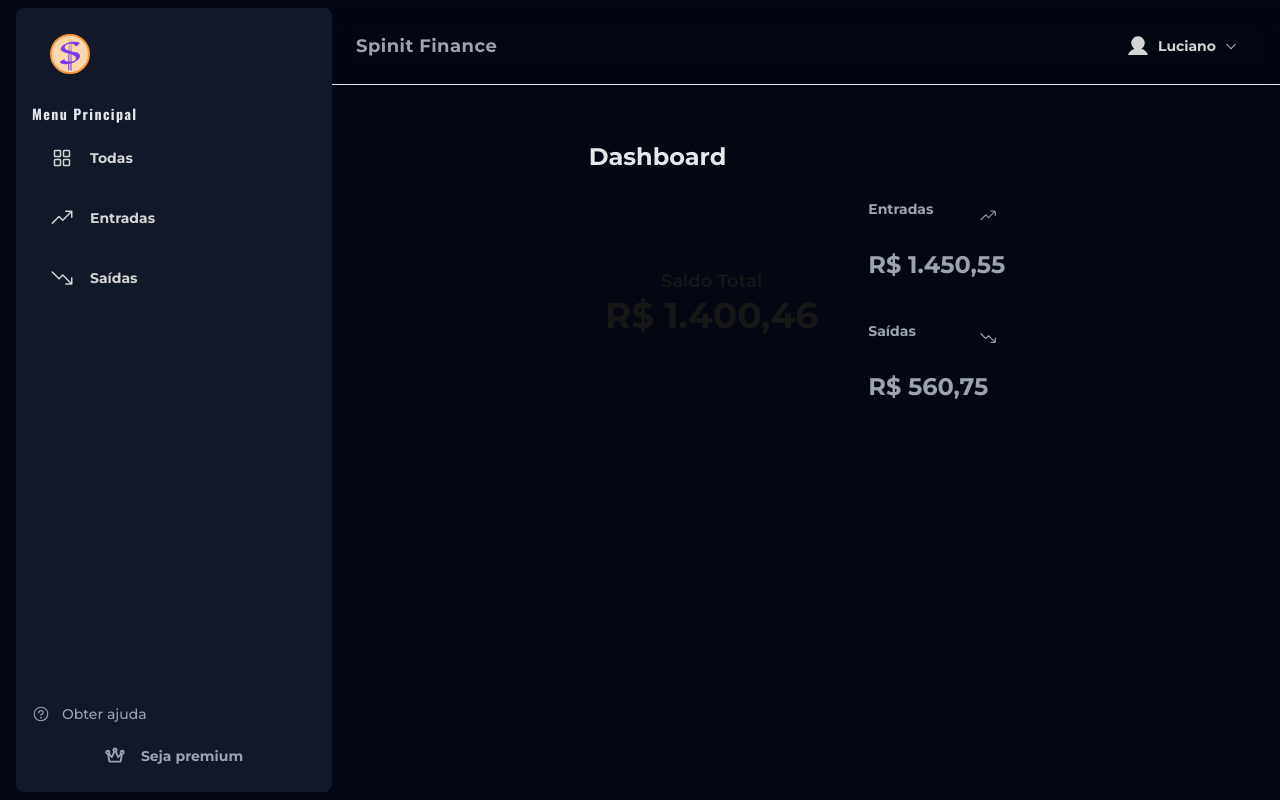
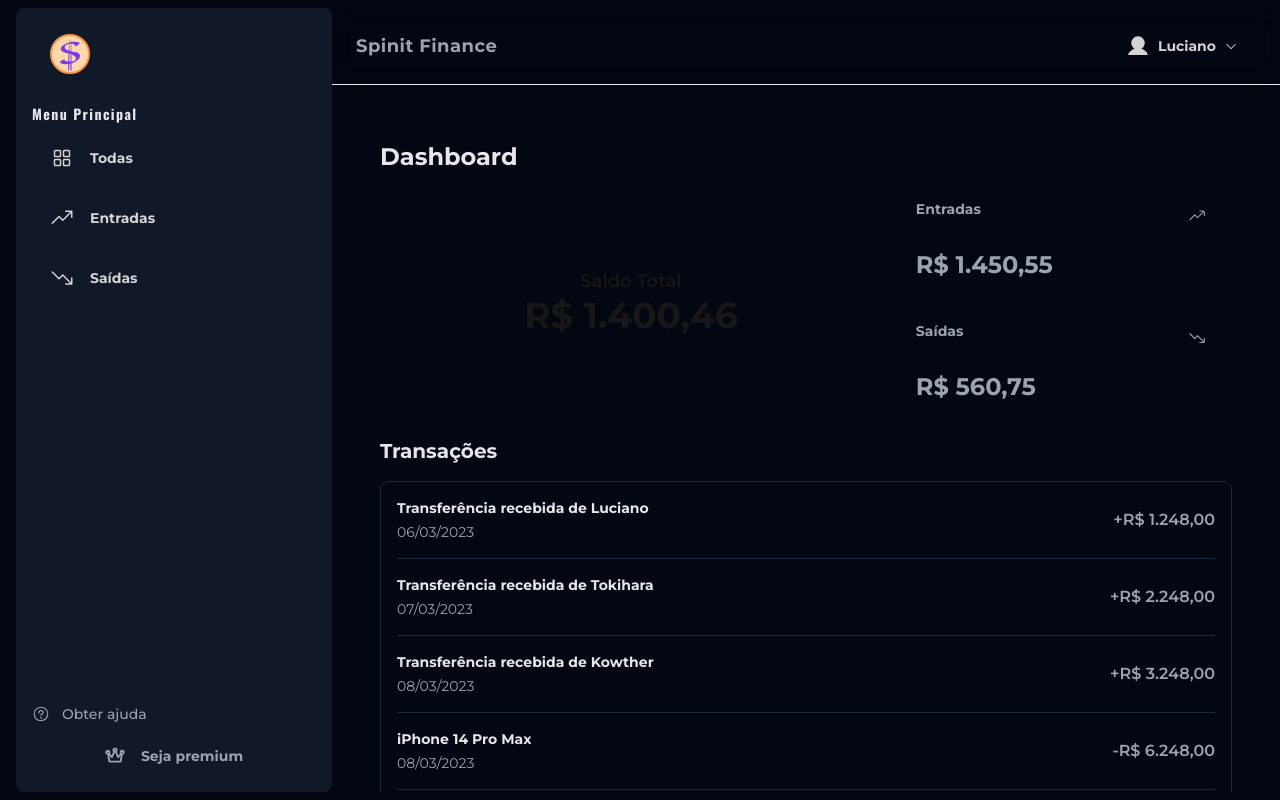
Before and after one commit to lucianosants/spinit-finance, a Next.js app in the folder frontend/: page /home in a window 1280 px wide. Built offline with nearby package versions, Linux system fonts and the light colour scheme.

Commit message:
feat: add static home page layout

```diff
--- a/frontend/app/home/layout.tsx
+++ b/frontend/app/home/layout.tsx
@@ -12,7 +12,7 @@
             <div className="flex-[75%] overflow-y-auto">
                 <Header />
                 <Container>
-                    <div className="px-6 py-4">{children}</div>
+                    <div className="w-full px-6 py-4">{children}</div>
                 </Container>
             </div>
             <FooterBar />
--- /dev/null
+++ b/frontend/src/components/TransactionCard/index.tsx
@@ -0,0 +1,42 @@
+import { twMerge } from 'tailwind-merge';
+import { currencyFormatter } from '@/src/utils/currency-formatter';
+
+type TransactionCardProps = {
+    description: string;
+    date: string;
+    amount: number;
+    type: 'income' | 'expense';
+};
+
+const transactionTypes = {
+    income: 'text-success-100',
+    expense: 'text-danger-100',
+};
+
+export function TransactionCard({
+    description,
+    amount,
+    date,
+    type,
+}: TransactionCardProps) {
+    const types = transactionTypes[type];
+
+    return (
+        <div className="flex items-center justify-between w-full gap-12 pb-4 border-b border-gray-800 last:pb-0 last:border-none">
+            <div className="flex flex-col items-start gap-1">
+                <span className="text-sm font-bold text-gray-200 line-clamp-1">
+                    {description}
+                </span>
+
+                <span className="text-sm">{date}</span>
+            </div>
+
+            <span
+                className={twMerge('text-sm font-semibold sm:text-base', types)}
+            >
+                {type === 'income' ? '+' : '-'}
+                {currencyFormatter(amount)}
+            </span>
+        </div>
+    );
+}
--- a/frontend/src/components/index.ts
+++ b/frontend/src/components/index.ts
@@ -3,5 +3,6 @@
 import * as Button from './Button';
 import * as Dropdown from './Dropdown';
 import * as Card from './Card';
+import { TransactionCard } from './TransactionCard';
 
-export { Container, Form, Button, Dropdown, Card };
+export { Container, Form, Button, Dropdown, Card, TransactionCard };
--- a/frontend/src/screens/HomeDashboardScreen.tsx
+++ b/frontend/src/screens/HomeDashboardScreen.tsx
@@ -1,9 +1,59 @@
 import { VariantsProps } from '../@types/button';
 import { HomeDashboardProps } from '../@types/home-dashboard';
-import { Card } from '../components';
+import { Card, TransactionCard } from '../components';
 import { currencyFormatter } from '../utils/currency-formatter';
 
 export function HomeDashboardScreen({ cards }: HomeDashboardProps) {
+    const incomes = [
+        {
+            id: 'joihhauh',
+            description: 'Transferência recebida de Luciano',
+            amount: 1248,
+            date: '06/03/2023',
+            type: 'income',
+        },
+        {
+            id: 'joisjjfjfauh',
+            description: 'Transferência recebida de Tokihara',
+            amount: 2248,
+            date: '07/03/2023',
+            type: 'income',
+        },
+        {
+            id: 'ladkalakdkak',
+            description: 'Transferência recebida de Kowther',
+            amount: 3248,
+            date: '08/03/2023',
+            type: 'income',
+        },
+    ];
+
+    const expenses = [
+        {
+            id: 'akoajkodkao',
+            description: 'iPhone 14 Pro Max',
+            amount: 6248,
+            date: '08/03/2023',
+            type: 'expense',
+        },
+        {
+            id: 'kkfkfk',
+            description: 'Pizza',
+            amount: 59.99,
+            date: '07/03/2023',
+            type: 'expense',
+        },
+        {
+            id: 'akhygyegfeug',
+            description: 'Parcela do Carro',
+            amount: 1248,
+            date: '10/03/2023',
+            type: 'expense',
+        },
+    ];
+
+    const transactions = [...incomes, ...expenses];
+
     return (
         <>
             <section className="w-full mt-4">
@@ -35,6 +85,27 @@
                     </div>
                 </div>
             </section>
+
+            <section className="flex flex-col mt-6">
+                <h3 className="text-xl font-bold text-gray-200 text-start">
+                    Transações
+                </h3>
+
+                <div className="flex flex-col gap-4 p-4 mt-4 border border-gray-800 rounded-lg">
+                    {transactions.map((transaction) => {
+                        return (
+                            <TransactionCard
+                                key={transaction.id}
+                                // eslint-disable-next-line
+                                type={transaction.type as any}
+                                description={transaction.description}
+                                date={transaction.date}
+                                amount={transaction.amount}
+                            />
+                        );
+                    })}
+                </div>
+            </section>
         </>
     );
 }
```
